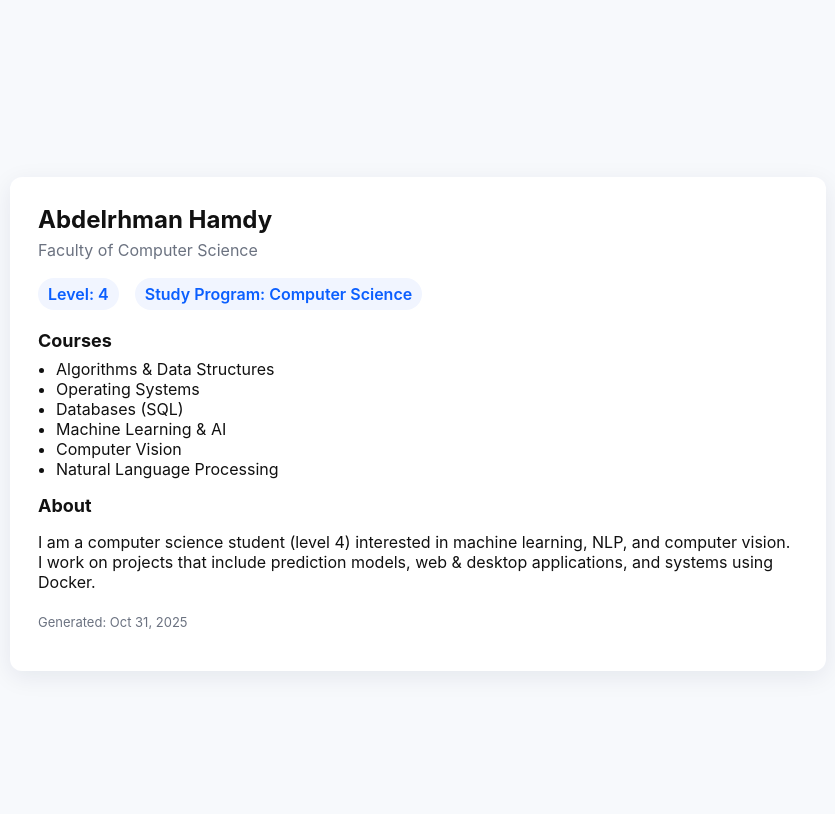
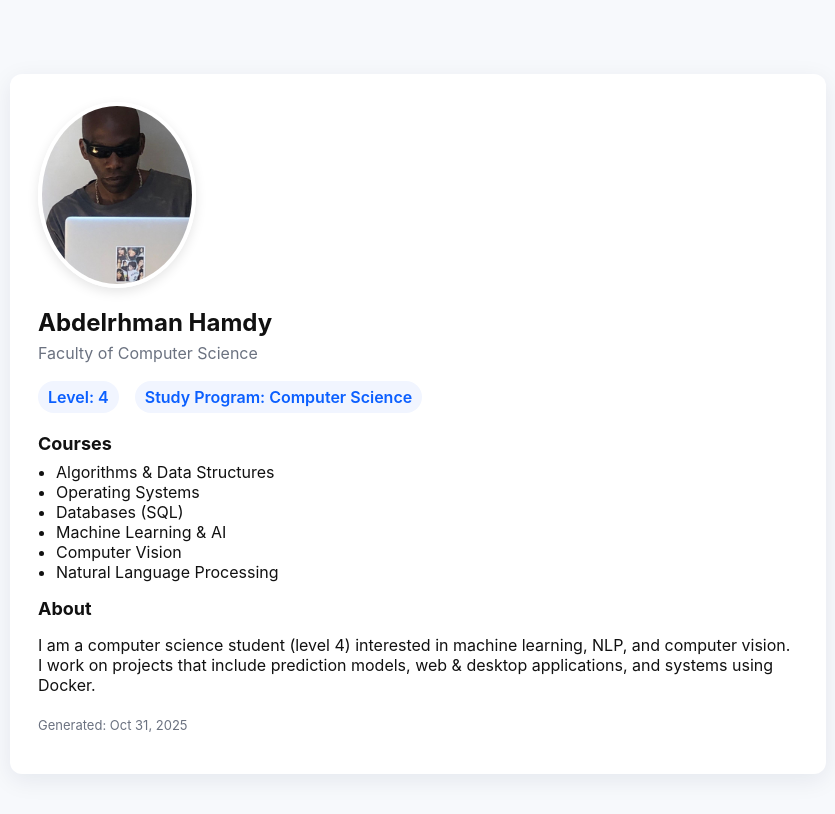
Before and after one commit to harb993/my_web_page, a plain HTML site: page index.html in a window 1280 px wide. Shown: the whole page, without its empty margins (222-1057 px from the left). Drawn offline with Linux system fonts and the light colour scheme.

Commit message:
Update index.html

```diff
--- a/index.html
+++ b/index.html
@@ -14,13 +14,17 @@
     .chip{background:#f1f5ff; color:var(--accent); padding:6px 10px; border-radius:999px; font-weight:600}
     h2{margin:16px 0 8px; font-size:18px}
     ul.courses{margin:0; padding-left:18px}
+    .profile-img{max-width:150px; height:auto; border-radius:50%; margin-bottom:16px; border:4px solid #fff; box-shadow:0 4px 12px rgba(0,0,0,0.1)}
     footer{margin-top:22px; color:var(--muted); font-size:13px}
-    @media (max-width:560px){body{padding:12px} .card{padding:18px}}
+    @media (max-width:560px){body{padding:12px} .card{padding:18px} .profile-img{max-width:120px}}
   </style>
 </head>
 <body>
   <article class="card">
     <header>
+      <!-- Added Image Here -->
+      <img src="IMG_9051.jpeg" alt="Abdelrhman Hamdy" class="profile-img">
+
       <h1>Abdelrhman Hamdy</h1>
       <p class="lead">Faculty of Computer Science</p>
       <div class="meta">
```
